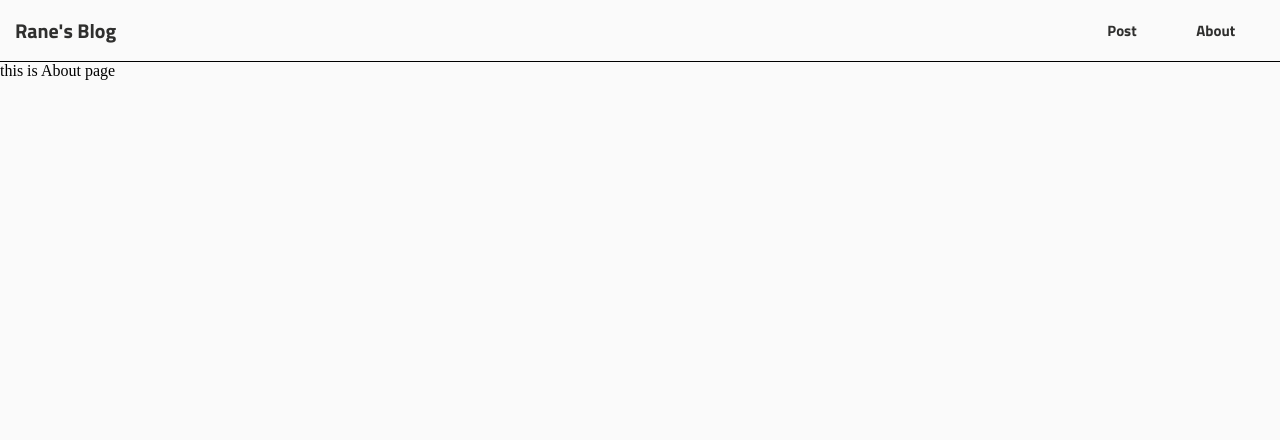
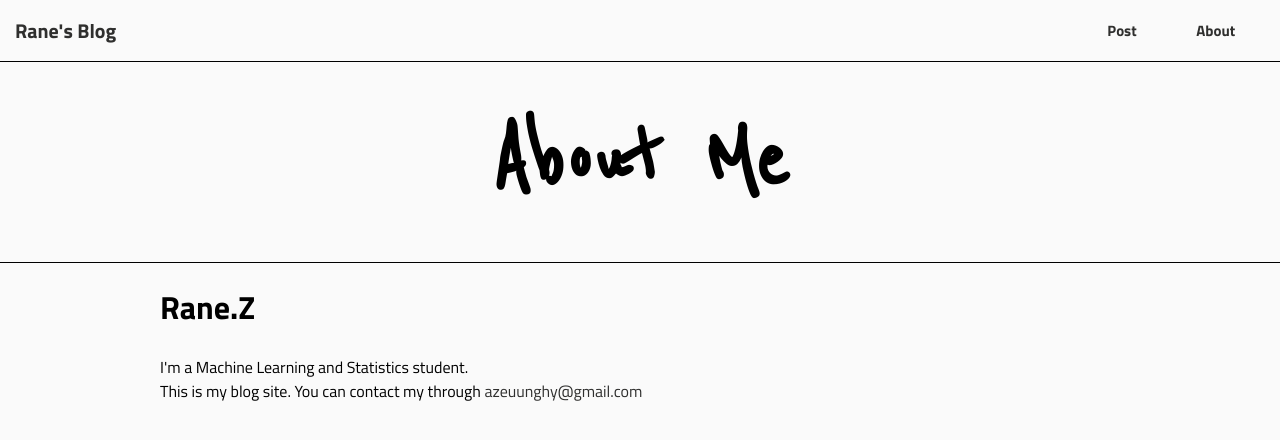
Before and after one commit to kisaragiRY/Rane-Blog, a React (Create React App) app: page /about in a window 1280 px wide. Shown: the top 440 px of the page. Built offline with nearby package versions, Linux system fonts and the light colour scheme.

Commit message:
about page set up

```diff
--- a/package.json
+++ b/package.json
@@ -6,6 +6,7 @@
     "@testing-library/jest-dom": "^5.16.3",
     "@testing-library/react": "^12.1.4",
     "@testing-library/user-event": "^13.5.0",
+    "markdown-to-jsx": "^7.1.7",
     "react": "^17.0.2",
     "react-dom": "^17.0.2",
     "react-router-dom": "^6.3.0",
--- a/src/App.css
+++ b/src/App.css
@@ -1,6 +1,7 @@
 *{
   margin: 0;
   background-color: var(--color-bg);
+  font-family: var(--font-family);
 }
 * a{
   text-decoration: none;
--- /dev/null
+++ b/src/Blogs/about.md
@@ -0,0 +1,5 @@
+# Rane.Z
+<br>
+I'm a Machine Learning and Statistics student.
+
+This is my blog site. You can contact my through <a href="mailto: azeuunghy@gmail.com">azeuunghy@gmail.com</a>
--- a/src/Components/navBar/Navbar.js
+++ b/src/Components/navBar/Navbar.js
@@ -17,7 +17,8 @@ export default function Navbar() {
         }
     },[location]);
     const Bgcolor={backgroundColor:navBg}
-    const Linkcolor={backgroundColor:navBg,color:navLinks};
+    const Linkcolor={backgroundColor:navBg,
+                     color:navLinks,};
 
   return (
     <div className='navbar' style={Bgcolor}>
--- a/src/Pages/About/about.css
+++ b/src/Pages/About/about.css
@@ -0,0 +1,20 @@
+.about-title{
+    width: 100%;
+    margin: auto;
+    padding: 50px 0;
+    text-align: center;
+    /* background: var(--color-red); */
+    border-bottom: solid 1px;
+}
+.about-title span{
+    /* color: var(--color-bg); */
+    background-color: transparent;
+    font-size: 100px;
+    font-weight: 600;
+    font-family: 'Reenie Beanie', cursive;
+}
+.about-post{
+    margin: auto;
+    padding-top: 20px;
+    width: 75%;
+}
--- a/src/Pages/About/about.js
+++ b/src/Pages/About/about.js
@@ -1,8 +1,29 @@
-import React from 'react'
+import React,{useEffect, useState} from 'react'
+import Markdown from 'markdown-to-jsx'
+
 import './about.css'
 
 export default function About() {
+  const file_name="about.md"
+  const [post,setPost]=useState('')
+
+  useEffect(()=>{
+    import(`../../Blogs/${file_name}`)
+      .then(res=>{
+        fetch(res.default)
+          .then(res=>res.text())
+          .then(res=>setPost(res))
+      })
+      .catch(err=>console.log(err));
+  })
   return (
-    <div>this is About page</div>
+    <div className='about-container'>
+      <div className='about-title'>
+        <span>About Me</span>
+      </div>
+      <div className='about-post'>
+        <Markdown>{post}</Markdown>
+      </div>
+    </div>
   )
 }
--- a/src/Pages/Home/home.css
+++ b/src/Pages/Home/home.css
@@ -5,6 +5,7 @@
     padding: 100px 0;
     text-align: right;
     /* background-color: var(--color-red); */
+    border-bottom: solid 1px;
 }
 .home-quote span{
     font-size: 40px;
```
Also changed, not shown: 1 other file (tests, documents, lock files or other folders).
